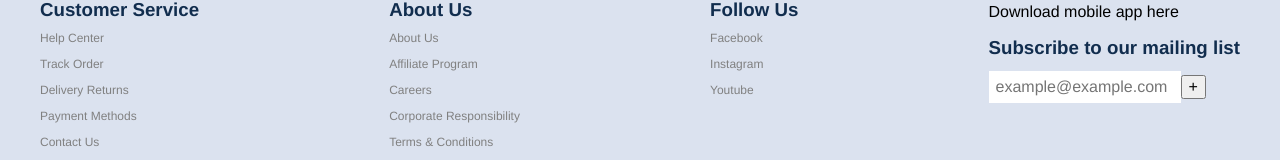
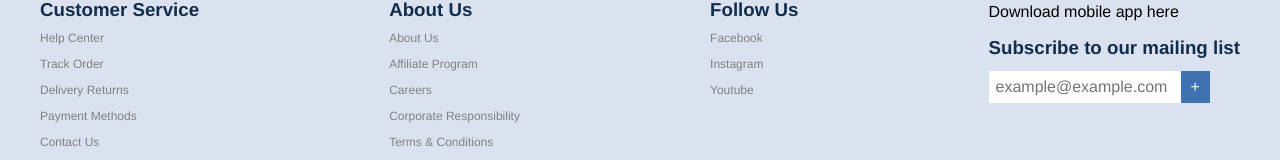
Before and after one commit to salmonsashimi/onlinestore, a Next.js app: page / in a window 1280 px wide. Shown: the part 1339-1499 px from the top of the page. Built offline with nearby package versions, Linux system fonts and the light colour scheme.

Commit message:
styled email button

```diff
--- a/src/components/footerComponents/FooterSocialMedia.js
+++ b/src/components/footerComponents/FooterSocialMedia.js
@@ -10,7 +10,7 @@ const FooterSocialMedia = () => {
             <h3 className='footerSection__name'>Subscribe to our mailing list</h3>
             <form>
                 <input className='footerSection__email-input' onChange={setText} value={text} placeholder='example@example.com'></input>
-                <button>+</button>
+                <button className='footerSection__email-button'>+</button>
             </form>
         </div>
     )
--- a/src/styles/components/_footerSection.scss
+++ b/src/styles/components/_footerSection.scss
@@ -18,3 +18,12 @@
     font-size: $m-size;
     padding: 7px;
 }
+
+.footerSection__email-button {
+    background-color: $blue;
+    border: none;
+    color: white;
+    font-size: $m-size;
+    padding: 7px 10px;
+
+}
```
